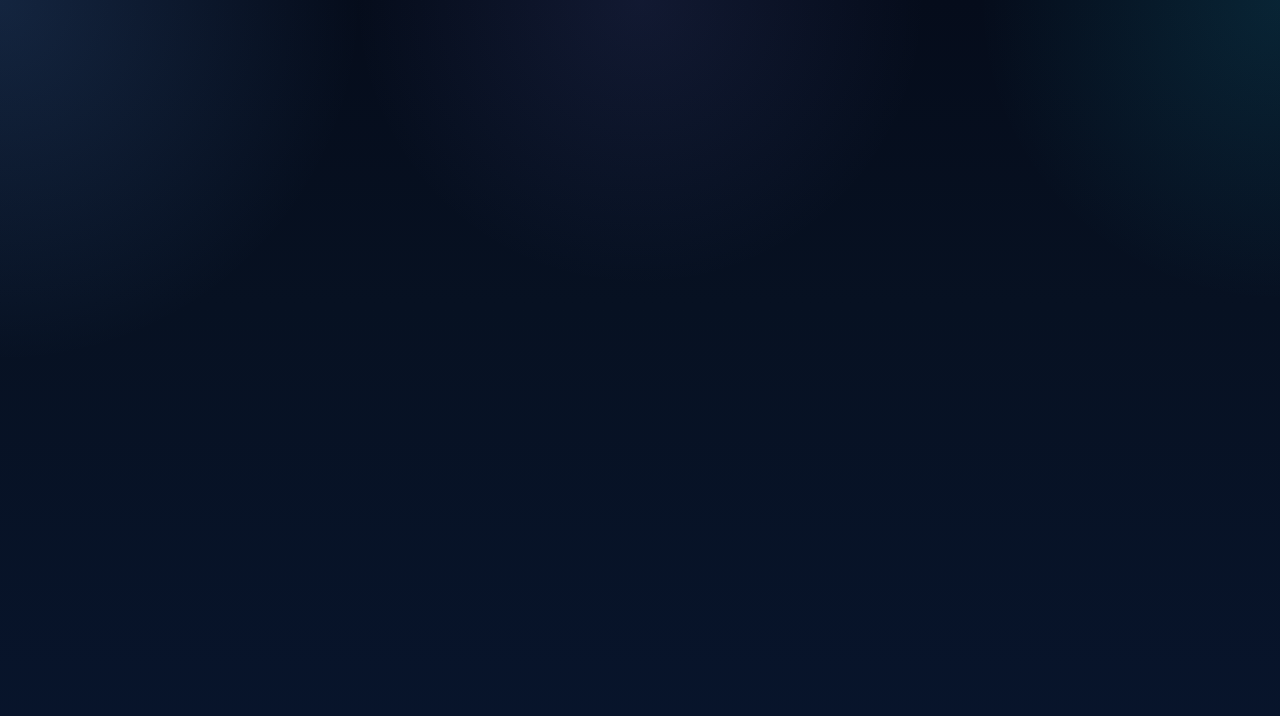
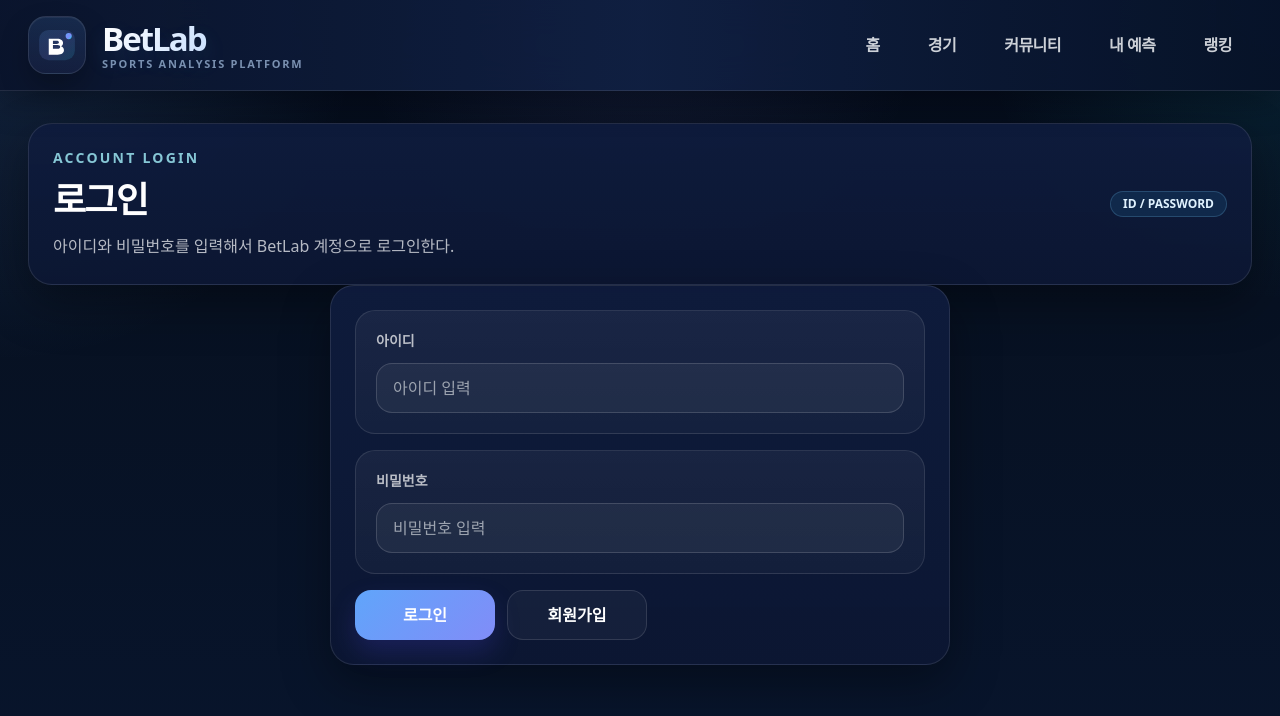
Before and after one commit to gok1359-ui/betlab, a Next.js app: page /login in a window 1280 px wide. Before the commit this address had no page. Shown: the top 716 px of the page. Built offline with nearby package versions, Linux system fonts and the light colour scheme; a web font is replaced by a local one.

Commit message:
feat: add working login form

```diff
--- a/app/login/page.tsx
+++ b/app/login/page.tsx
@@ -1,5 +1,22 @@
-import { redirect } from "next/navigation";
+import LoginForm from "@/components/auth/LoginForm";
 
 export default function LoginPage() {
-  redirect("/");
+  return (
+    <main className="space-y-6">
+      <section className="card">
+        <div className="section-header">
+          <div>
+            <div className="text-sm font-black tracking-[0.16em] text-cyan-200/80">ACCOUNT LOGIN</div>
+            <h1 className="mt-3 text-4xl font-black tracking-[-0.05em] text-white">로그인</h1>
+            <p className="mt-3 max-w-3xl text-base leading-7 betlab-muted">
+              아이디와 비밀번호를 입력해서 BetLab 계정으로 로그인한다.
+            </p>
+          </div>
+          <span className="badge">ID / PASSWORD</span>
+        </div>
+      </section>
+
+      <LoginForm />
+    </main>
+  );
 }
--- /dev/null
+++ b/components/auth/LoginForm.tsx
@@ -0,0 +1,171 @@
+"use client";
+
+import Link from "next/link";
+import { useMemo, useState } from "react";
+import { createClient } from "@supabase/supabase-js";
+
+type LoginLookupResponse = {
+  ok?: boolean;
+  email?: string;
+  error?: string;
+};
+
+function getSupabaseBrowserClient() {
+  const url = process.env.NEXT_PUBLIC_SUPABASE_URL;
+  const anon = process.env.NEXT_PUBLIC_SUPABASE_ANON_KEY;
+
+  if (!url || !anon) {
+    throw new Error("Supabase 브라우저 설정이 없다.");
+  }
+
+  return createClient(url, anon);
+}
+
+function isEmailLike(value: string) {
+  return value.includes("@");
+}
+
+export default function LoginForm() {
+  const [identifier, setIdentifier] = useState("");
+  const [password, setPassword] = useState("");
+  const [loading, setLoading] = useState(false);
+  const [errorMessage, setErrorMessage] = useState("");
+  const [successMessage, setSuccessMessage] = useState("");
+
+  const disabled = useMemo(() => {
+    return loading || !identifier.trim() || !password.trim();
+  }, [identifier, password, loading]);
+
+  async function handleSubmit(e: React.FormEvent<HTMLFormElement>) {
+    e.preventDefault();
+    setLoading(true);
+    setErrorMessage("");
+    setSuccessMessage("");
+
+    try {
+      let email = identifier.trim();
+
+      if (!isEmailLike(email)) {
+        const lookupResponse = await fetch("/api/auth/login-lookup", {
+          method: "POST",
+          headers: {
+            "Content-Type": "application/json",
+          },
+          body: JSON.stringify({
+            identifier: identifier.trim(),
+            username: identifier.trim(),
+            loginId: identifier.trim(),
+          }),
+        });
+
+        const lookupJson = (await lookupResponse.json().catch(() => ({}))) as LoginLookupResponse;
+
+        if (lookupResponse.ok && lookupJson?.email) {
+          email = String(lookupJson.email);
+        } else {
+          throw new Error(lookupJson?.error || "아이디에 연결된 계정을 찾지 못했다.");
+        }
+      }
+
+      const supabase = getSupabaseBrowserClient();
+      const { data, error } = await supabase.auth.signInWithPassword({
+        email,
+        password: password.trim(),
+      });
+
+      if (error) {
+        throw new Error(error.message || "로그인에 실패했다.");
+      }
+
+      if (!data?.user) {
+        throw new Error("로그인 사용자 정보를 확인하지 못했다.");
+      }
+
+      await fetch("/api/auth/sync-login", {
+        method: "POST",
+        headers: {
+          "Content-Type": "application/json",
+        },
+        body: JSON.stringify({
+          userId: data.user.id,
+          email: data.user.email,
+          identifier: identifier.trim(),
+          username: identifier.trim(),
+        }),
+      }).catch(() => null);
+
+      setSuccessMessage("로그인 성공. 홈으로 이동한다.");
+      window.location.href = "/";
+    } catch (error) {
+      setErrorMessage(error instanceof Error ? error.message : "로그인 처리 중 오류가 발생했다.");
+    } finally {
+      setLoading(false);
+    }
+  }
+
+  return (
+    <section className="card" style={{ maxWidth: 620, margin: "0 auto" }}>
+      <form className="space-y-4" onSubmit={handleSubmit}>
+        <div className="card-soft">
+          <label className="block">
+            <div className="text-sm font-bold text-white/70">아이디</div>
+            <input
+              className="input mt-3"
+              value={identifier}
+              onChange={(e) => setIdentifier(e.target.value)}
+              placeholder="아이디 입력"
+              autoComplete="username"
+            />
+          </label>
+        </div>
+
+        <div className="card-soft">
+          <label className="block">
+            <div className="text-sm font-bold text-white/70">비밀번호</div>
+            <input
+              className="input mt-3"
+              type="password"
+              value={password}
+              onChange={(e) => setPassword(e.target.value)}
+              placeholder="비밀번호 입력"
+              autoComplete="current-password"
+            />
+          </label>
+        </div>
+
+        {errorMessage ? (
+          <div
+            className="card-soft"
+            style={{
+              borderColor: "rgba(248,113,113,0.28)",
+              boxShadow: "0 0 0 1px rgba(248,113,113,0.08) inset",
+            }}
+          >
+            <div className="text-sm font-bold text-rose-300">{errorMessage}</div>
+          </div>
+        ) : null}
+
+        {successMessage ? (
+          <div
+            className="card-soft"
+            style={{
+              borderColor: "rgba(34,197,94,0.28)",
+              boxShadow: "0 0 0 1px rgba(34,197,94,0.08) inset",
+            }}
+          >
+            <div className="text-sm font-bold text-emerald-300">{successMessage}</div>
+          </div>
+        ) : null}
+
+        <div className="flex gap-3">
+          <button className="button" disabled={disabled} type="submit" style={{ minWidth: 140 }}>
+            {loading ? "로그인 중..." : "로그인"}
+          </button>
+          <Link href="/signup" className="button-secondary" style={{ minWidth: 140 }}>
+            회원가입
+          </Link>
+        </div>
+      </form>
+    </section>
+  );
+}
```
